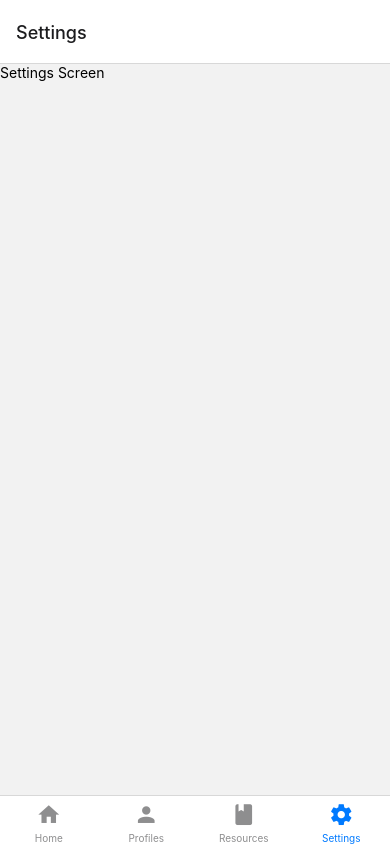
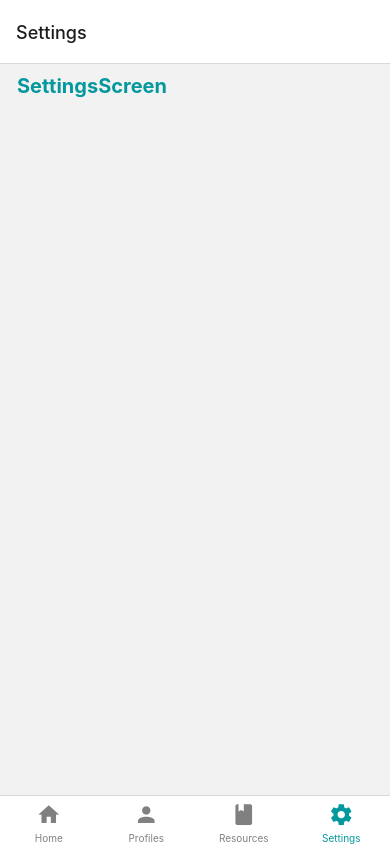
Before and after one commit to guclusefa/rr_mobile, a React Native app: screen /Settings in a window 390 px wide. Built offline with nearby package versions, Linux system fonts and the light colour scheme.

Commit message:
colors & styles

```diff
--- a/src/navigation/BottomTabNavigator.js
+++ b/src/navigation/BottomTabNavigator.js
@@ -5,13 +5,24 @@ import ProfilesScreen from '../screens/ProfilesScreen';
 import ResourcesScreen from '../screens/ResourcesScreen';
 import SettingsScreen from '../screens/SettingsScreen';
 
+import { colors } from '../styles/colors';
+
 import MaterialCommunityIcons from 'react-native-vector-icons/MaterialCommunityIcons';
 
 const Tab = createBottomTabNavigator();
 
 function BottomTabNavigator() {
     return (
-        <Tab.Navigator>
+        // color
+        <Tab.Navigator
+            initialRouteName="Home"
+            screenOptions={
+                {
+                    tabBarActiveTintColor: colors.primary,
+                    tabBarInactiveTintColor: 'gray',
+                }
+            }
+            >
             <Tab.Screen name="Home" component={HomeScreen}
                 options={{
                     tabBarIcon: ({ color, size }) => (
--- a/src/screens/HomeScreen.js
+++ b/src/screens/HomeScreen.js
@@ -1,9 +1,12 @@
 import { View, Text } from 'react-native';
+
+import { layout } from '../styles/layout';
+import { typography } from '../styles/typography';
 
 function HomeScreen() {
   return (
-    <View>
-      <Text>Home Screen</Text>
+    <View style={layout.container}>
+      <Text style={typography.title_main}>Home Screen</Text>
     </View>
   );
 };
--- a/src/screens/ProfilesScreen.js
+++ b/src/screens/ProfilesScreen.js
@@ -1,9 +1,12 @@
 import { View, Text } from 'react-native';
+
+import { layout } from '../styles/layout';
+import { typography } from '../styles/typography';
 
 function ProfilesScreen() {
   return (
-    <View>
-      <Text>Profiles Screen</Text>
+    <View style={layout.container}>
+      <Text style={typography.title_main}>ProfilesScreen</Text>
     </View>
   );
 };
--- a/src/screens/ResourcesScreen.js
+++ b/src/screens/ResourcesScreen.js
@@ -1,9 +1,12 @@
 import { View, Text } from 'react-native';
+
+import { layout } from '../styles/layout';
+import { typography } from '../styles/typography';
 
 function ResourcesScreen() {
   return (
-    <View>
-      <Text>Resources Screen</Text>
+    <View style={layout.container}>
+      <Text style={typography.title_main}>ResourcesScreen</Text>
     </View>
   );
 };
--- a/src/screens/SettingsScreen.js
+++ b/src/screens/SettingsScreen.js
@@ -1,9 +1,12 @@
 import { View, Text } from 'react-native';
+
+import { layout } from '../styles/layout';
+import { typography } from '../styles/typography';
 
 function SettingsScreen() {
   return (
-    <View>
-      <Text>Settings Screen</Text>
+    <View style={layout.container}>
+      <Text style={typography.title_main}>SettingsScreen</Text>
     </View>
   );
 };
--- /dev/null
+++ b/src/styles/colors.js
@@ -0,0 +1,4 @@
+export const colors = {
+    primary: '#03989e',
+    secondary: '#ffbd59'
+};
--- a/src/styles/layout.js
+++ b/src/styles/layout.js
@@ -3,8 +3,7 @@ import { StyleSheet } from 'react-native';
 export const layout = StyleSheet.create({
     container: {
         flex: 1,
-        backgroundColor: '#fff',
-        alignItems: 'center',
-        justifyContent: 'center',
+        marginVertical: 10,
+        marginHorizontal: 17,
     },
 });
--- a/src/styles/typography.js
+++ b/src/styles/typography.js
@@ -1,9 +1,11 @@
 import { StyleSheet } from 'react-native';
+
+import { colors } from './colors';
 
 export const typography = StyleSheet.create({
     title_main: {
         fontSize: 20,
         fontWeight: 'bold',
-        color: 'red',
+        color: colors.primary,
     },
 });
```
